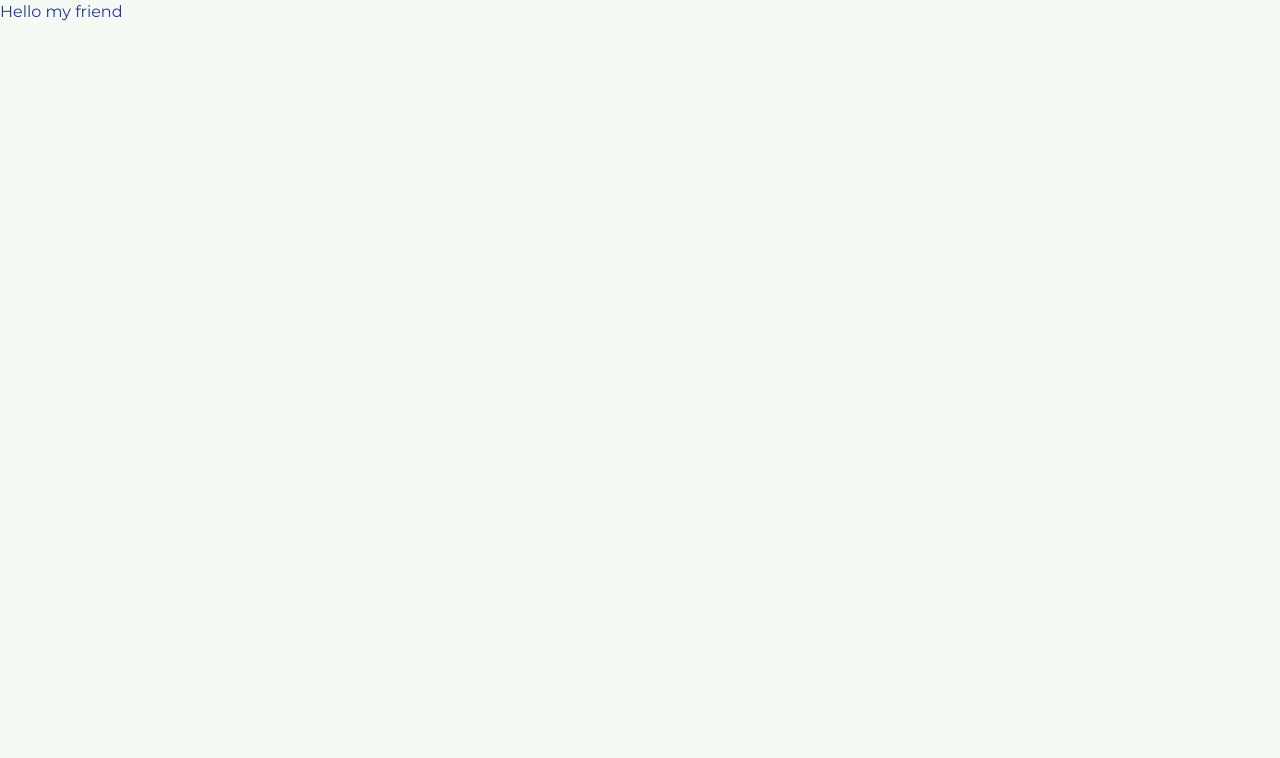
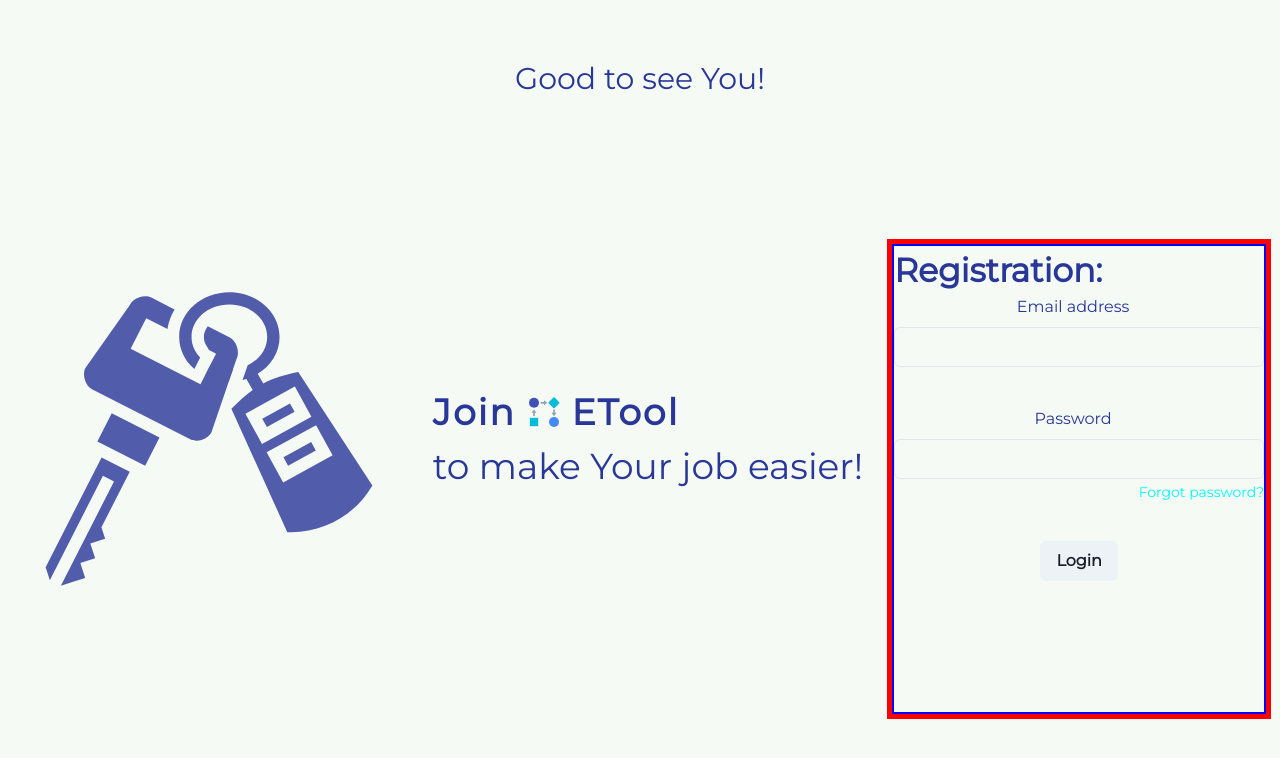
Before and after one commit to chrzanowskikamil/etool, a React (Vite) app: page /register in a window 1280 px wide. Shown: the top 758 px of the page. Built offline with nearby package versions, Linux system fonts and the light colour scheme.

Commit message:
Build RegisterPage component

```diff
--- a/src/components/Navigation/Menu.tsx
+++ b/src/components/Navigation/Menu.tsx
@@ -22,12 +22,14 @@ export const Menu = () => {
 
   const links = ctas.map(cta => (
     <Link
+      key={cta.tabIndex}
       as={ReachLink}
       to={cta.to}
       tabIndex={cta.tabIndex}>
       {cta.title}
     </Link>
   ));
+
   return (
     <Flex
       display={{ base: 'none', md: 'flex' }}
--- a/src/routes/RegisterPage.tsx
+++ b/src/routes/RegisterPage.tsx
@@ -1,3 +1,124 @@
+import {
+  Button,
+  Flex,
+  FormControl,
+  FormHelperText,
+  FormLabel,
+  Icon,
+  IconButton,
+  Input,
+  InputGroup,
+  InputLeftElement,
+  InputRightElement,
+  Link,
+  Text,
+} from '@chakra-ui/react';
+
+import { Link as ReachLink } from 'react-router-dom';
+
+import { FcWorkflow } from 'react-icons/fc';
+import { GiCarKey } from 'react-icons/gi';
+
 export const RegisterPage = () => {
-  return <div>Hello my friend</div>;
+  return (
+    <Flex
+      wrap='wrap'
+      w='100vw'
+      h='100vh'
+      align='flex-start'
+      justify='center'>
+      <Flex
+        p={6}
+        m={8}
+        justify='center'
+        flexBasis='100%'>
+        <Text fontSize={30}>Good to see You!</Text>
+      </Flex>
+      <Flex>
+        <Icon
+          p={6}
+          opacity={0.8}
+          as={GiCarKey}
+          fontSize={400}
+        />
+        <Flex
+          flexBasis='60%'
+          flexDirection='column'
+          justify='center'
+          fontSize={36}
+          p='6'>
+          <Text
+            letterSpacing={2}
+            display='flex'
+            fontWeight='black'>
+            Join
+            <Icon
+              marginInline={2}
+              alignSelf='center'
+              as={FcWorkflow}
+              fontSize={40}
+            />{' '}
+            ETool{' '}
+          </Text>
+          <Text>to make Your job easier!</Text>
+        </Flex>
+      </Flex>
+      <Flex
+        border='5px solid red'
+        h='60%'
+        flexBasis='30%'>
+        <FormControl border='2px solid blue'>
+          <Text
+            fontSize={33}
+            fontWeight='extrabold'>
+            Registration:
+          </Text>
+          <Flex
+            align='center'
+            direction='column'>
+            <FormLabel>Email address</FormLabel>
+            <InputGroup>
+              <InputLeftElement />
+              <Input
+                tabIndex={1}
+                type='email'
+                mb='10'
+              />
+            </InputGroup>
+            <FormLabel>Password</FormLabel>
+            <InputGroup>
+              <InputLeftElement />
+              <Input
+                tabIndex={2}
+                type='password'
+                mb='-1'
+              />
+              <InputRightElement>
+                <IconButton
+                  tabIndex={4}
+                  aria-label='Show password.'
+                  bg='transparent'></IconButton>
+              </InputRightElement>
+            </InputGroup>
+            <FormHelperText
+              alignSelf='flex-end'
+              mb='10'>
+              <Link
+                as={ReachLink}
+                tabIndex={5}
+                to='/forgotpassword'
+                color='#00FFFF'>
+                Forgot password?
+              </Link>
+            </FormHelperText>
+            <Button
+              tabIndex={3}
+              type='submit'>
+              Login
+            </Button>
+          </Flex>
+        </FormControl>
+      </Flex>
+    </Flex>
+  );
 };
```
